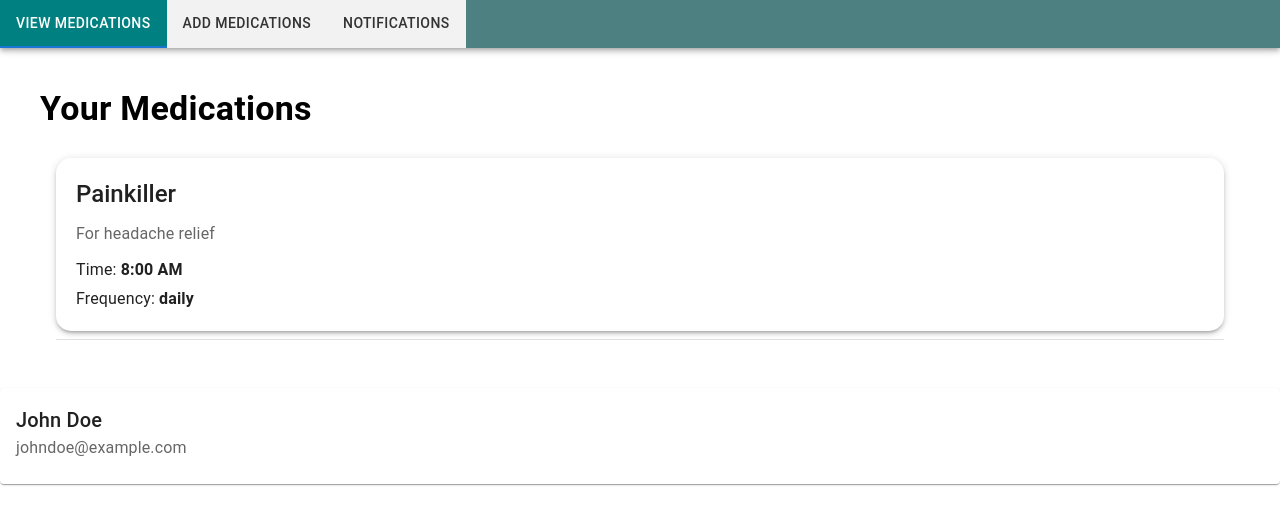
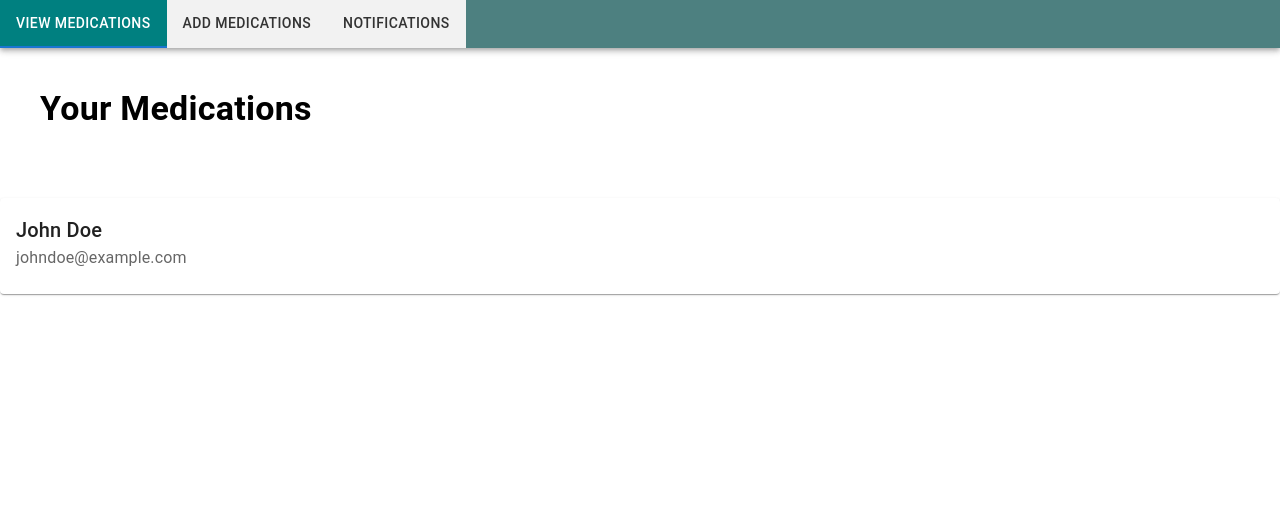
Before and after one commit to BucBharat/Hackathon, a React (Create React App) app: page /dashboard in a window 1280 px wide. Shown: the top 524 px of the page. Built offline with nearby package versions, Linux system fonts and the light colour scheme.

Commit message:
added view medications as well

```diff
--- a/src/App.js
+++ b/src/App.js
@@ -3,6 +3,7 @@ import { BrowserRouter as Router, Route, Routes } from 'react-router-dom';
 import LoginScreen from './LoginScreen';
 import RegisterScreen from './RegisterScreen';
 import UserDashboard from './UserDashboard';
+import { MedicationProvider } from './MedicationContext';
 
 function App() {
   return (
@@ -10,7 +11,14 @@ function App() {
       <Routes>
         <Route path="/login" element={<LoginScreen />} />
         <Route path="/register" element={<RegisterScreen />} />
-        <Route path="/dashboard" element={<UserDashboard />} />
+        <Route
+          path="/dashboard"
+          element={
+            <MedicationProvider>
+              <UserDashboard />
+            </MedicationProvider>
+          }
+        />
         <Route path="/" element={<LoginScreen />} />
       </Routes>
     </Router>
--- /dev/null
+++ b/src/MedicationContext.js
@@ -0,0 +1,19 @@
+// MedicationContext.js
+import React from 'react';
+
+const MedicationContext = React.createContext();
+
+export default MedicationContext;
+export function MedicationProvider({ children }) {
+  const [medications, setMedications] = React.useState([]);
+
+  const addMedication = newMedication => {
+    setMedications(prevMedications => [...prevMedications, newMedication]);
+  };
+
+  return (
+    <MedicationContext.Provider value={{ medications, addMedication }}>
+      {children}
+    </MedicationContext.Provider>
+  );
+}
--- a/src/MedicationInput.js
+++ b/src/MedicationInput.js
@@ -1,4 +1,4 @@
-import React, { useState } from 'react';
+import React, { useState, useContext } from 'react';
 import {
   TextField,
   Button,
@@ -15,8 +15,9 @@ import {
 import { AdapterDateFns } from '@mui/x-date-pickers/AdapterDateFns';
 import { LocalizationProvider } from '@mui/x-date-pickers/LocalizationProvider';
 import { DateTimePicker } from '@mui/x-date-pickers';
-
+import MedicationContext from './MedicationContext';
 export default function MedicationInput() {
+  const { addMedication } = useContext(MedicationContext);
   const [medication, setMedication] = useState({
     name: '',
     description: '',
@@ -49,6 +50,8 @@ export default function MedicationInput() {
     // Converting the date object to a string before sending
     medication.time = medication.time.toISOString();
     console.log(medication);
+    // console.log(onAdd);
+
     try {
       const response = await fetch('http://localhost:5000/add-medication', {
         method: 'POST',
@@ -69,6 +72,8 @@ export default function MedicationInput() {
         frequency: 'daily',
         phoneNumber: '',
       });
+      // onAdd(medication);
+      addMedication(medication);
     } catch (error) {
       console.error('There was an error sending the medication data:', error);
       // Providing an error message to the user
--- a/src/ViewMedications.js
+++ b/src/ViewMedications.js
@@ -1,7 +1,9 @@
 import { Box, Paper, Typography, List, ListItem, Divider } from '@mui/material';
-import React from 'react';
+import React, { useContext } from 'react';
+import MedicationContext from './MedicationContext';
 
 export function ViewMedications() {
+  const { medications } = useContext(MedicationContext);
   const medicationsData = [
     {
       id: 1,
@@ -20,12 +22,17 @@ export function ViewMedications() {
         Your Medications
       </Typography>
       <List>
-        {medicationsData.map(med => (
-          <React.Fragment key={med.id}>
+        {medications &&
+          medications.map((med, index) => (
+            <React.Fragment key={index}>
               <ListItem>
                 <Paper
                   elevation={3}
-                style={{ padding: '20px', width: '100%', borderRadius: '15px' }}
+                  style={{
+                    padding: '20px',
+                    width: '100%',
+                    borderRadius: '15px',
+                  }}
                 >
                   <Typography variant="h5" style={{ fontWeight: 550 }}>
                     {med.name}
```
Lines whose indentation alone changed are shown as unchanged.
